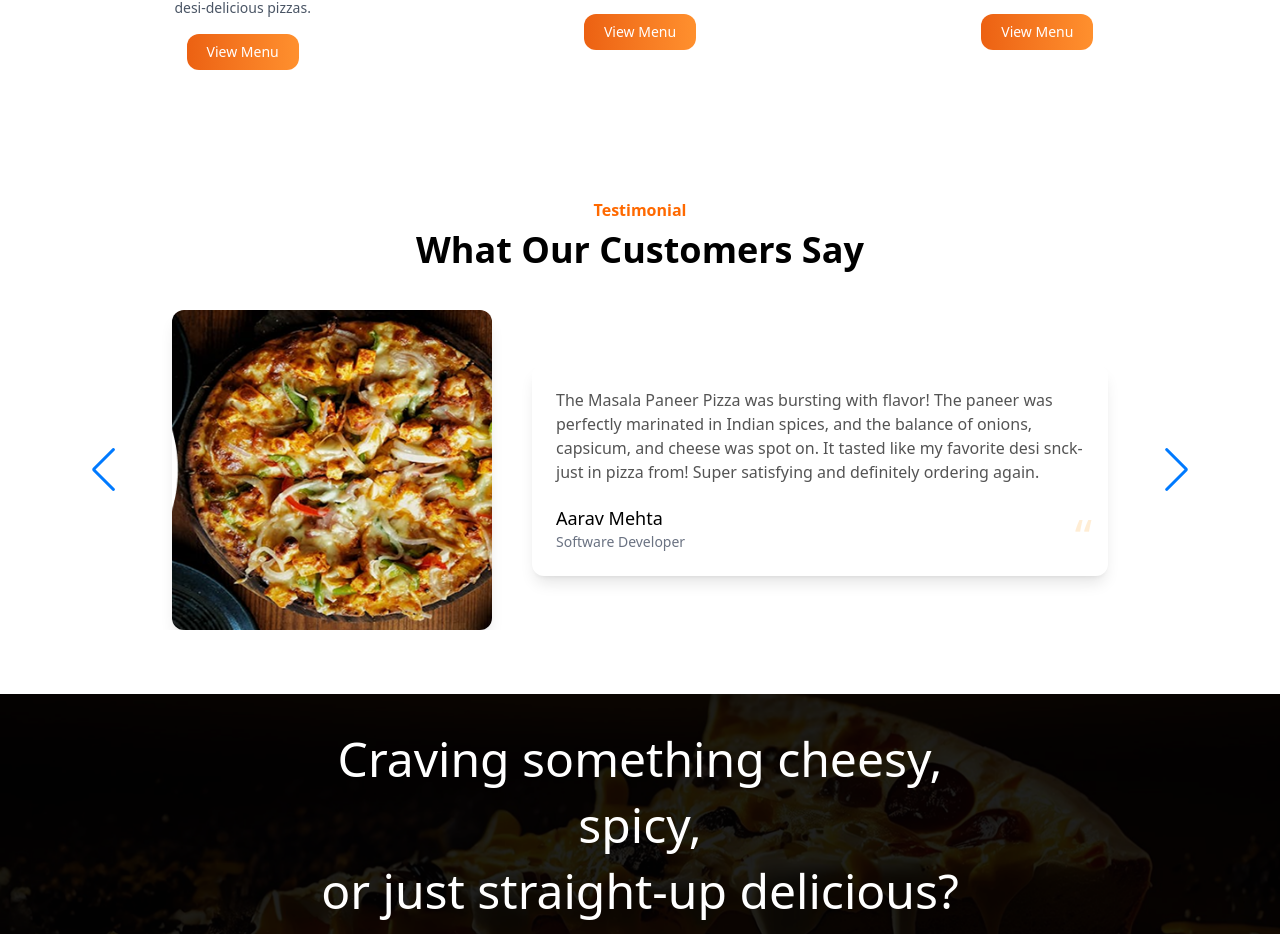
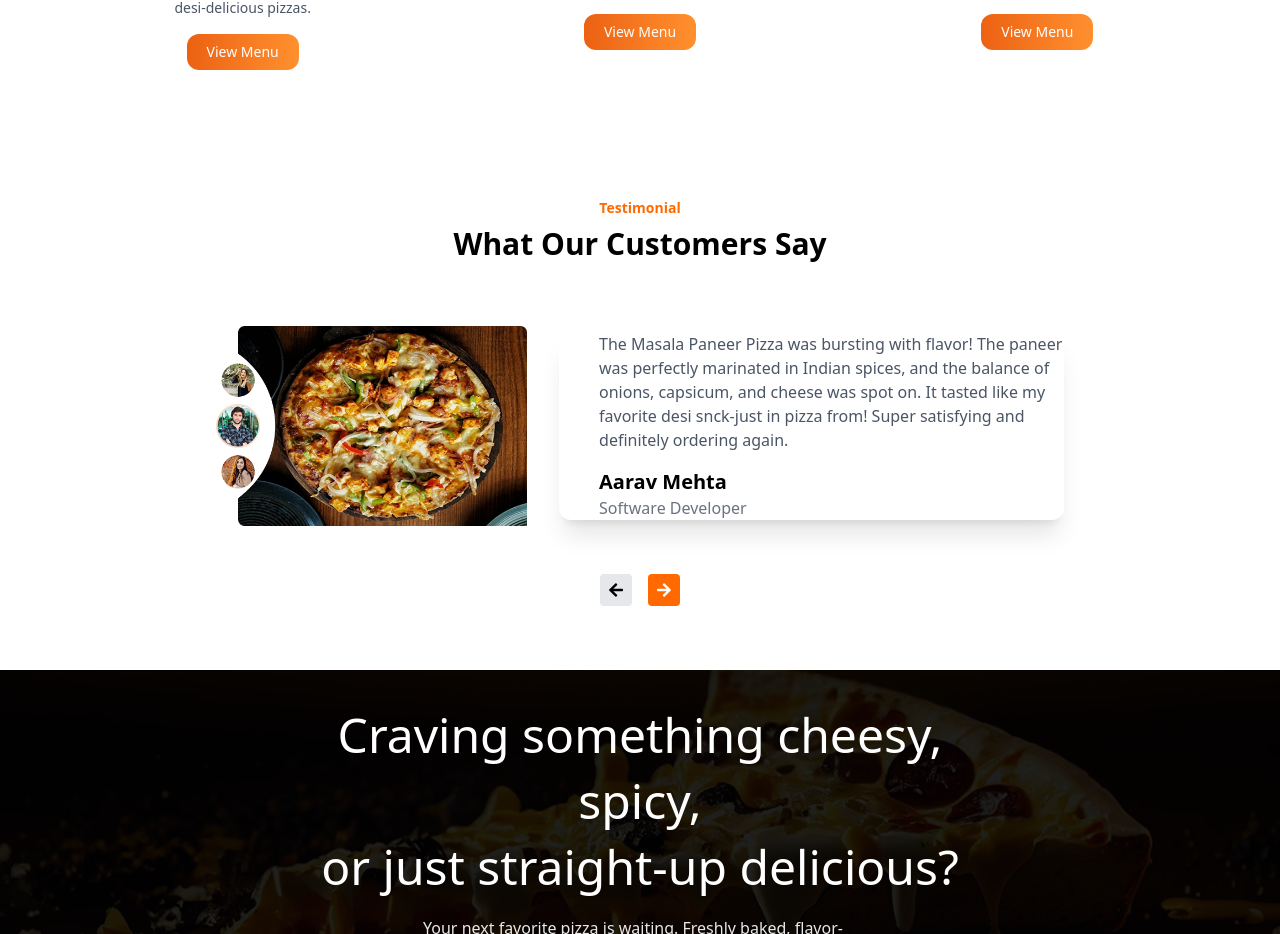
Before and after one commit to sunita0987/Home-Pizza, a React (Vite) app: page / in a window 1280 px wide. Shown: the part 4357-5291 px from the top of the page. Built offline with nearby package versions, Linux system fonts and the light colour scheme.

Commit message:
slider add

```diff
--- a/src/components/Testimonial.jsx
+++ b/src/components/Testimonial.jsx
@@ -5,41 +5,57 @@ import { Navigation } from "swiper/modules";
 import "swiper/css";
 import "swiper/css/navigation";
 
-const TestimonialsSlider = () => {
+import { FaArrowLeft, FaArrowRight } from "react-icons/fa";
+
+const TestimonialSlider = () => {
   return (
-    <div className="max-w-6xl mx-auto px-4 py-16 text-center">
-      <h3 className="text-orange-500 font-semibold mb-2">Testimonial</h3>
-      <h2 className="text-3xl md:text-4xl font-bold mb-10">
+    <section className="py-16 bg-white">
+      <h2 className="text-center text-orange-500 font-semibold text-sm mb-2">
+        Testimonial
+      </h2>
+      <h3 className="text-center text-3xl font-bold mb-10">
         What Our Customers Say
-      </h2>
+      </h3>
+
       <Swiper
         modules={[Navigation]}
-        navigation={true}
-        spaceBetween={50}
-        slidesPerView={1}
-        loop={true}
+        navigation={{
+          nextEl: ".next-btn",
+          prevEl: ".prev-btn",
+        }}
+        loop
+        spaceBetween={30}
+        className="max-w-4xl mx-auto"
       >
-        {TEST_DATA.map((t, i) => (
-          <SwiperSlide key={i}>
-            <div className="flex flex-col md:flex-row items-center justify-center gap-10">
+        {TEST_DATA.map((item, index) => (
+          <SwiperSlide key={index}>
+            <div className="flex flex-col md:flex-row items-center gap-8 p-6 rounded-xl">
               <img
-                src={t.pizza}
-                alt="Food"
-                className="w-80 h-80 object-cover rounded-xl shadow-lg"
+                src={item.pizza}
+                alt="testimonial"
+                className="w-100 h-50"
               />
-              <div className="bg-white shadow-lg rounded-xl p-6 max-w-xl text-left relative">
-                <p className="text-[#545454]">{t.text}</p>
-                <h4 className="font-normal text-lg mt-5">{t.name}</h4>
-                <p className="text-sm text-gray-500">{t.role}</p>
-                <span className="text-5xl text-orange-100 absolute bottom-4 right-4">
-                  “
-                </span>
+              <div className="text-left space-y-4 bg-[#ffffff] rounded-xl shadow-xl ">
+                <p className="text-gray-600 ml-10" >{item.text}</p>
+                <div>
+                  <h4 className="font-bold text-xl ml-10">{item.name}</h4>
+                  <p className="text-gray-500 ml-10">{item.role}</p>
+                </div>
               </div>
             </div>
           </SwiperSlide>
         ))}
+        <div className="flex justify-center gap-4 mt-6">
+          <button className="prev-btn bg-gray-200 p-2 rounded hover:bg-gray-300">
+            <FaArrowLeft />
+          </button>
+          <button className="next-btn bg-orange-500 p-2 rounded text-white hover:bg-orange-600">
+            <FaArrowRight />
+          </button>
+        </div>
       </Swiper>
-    </div>
+    </section>
   );
 };
-export default TestimonialsSlider;
+
+export default TestimonialSlider;
```
